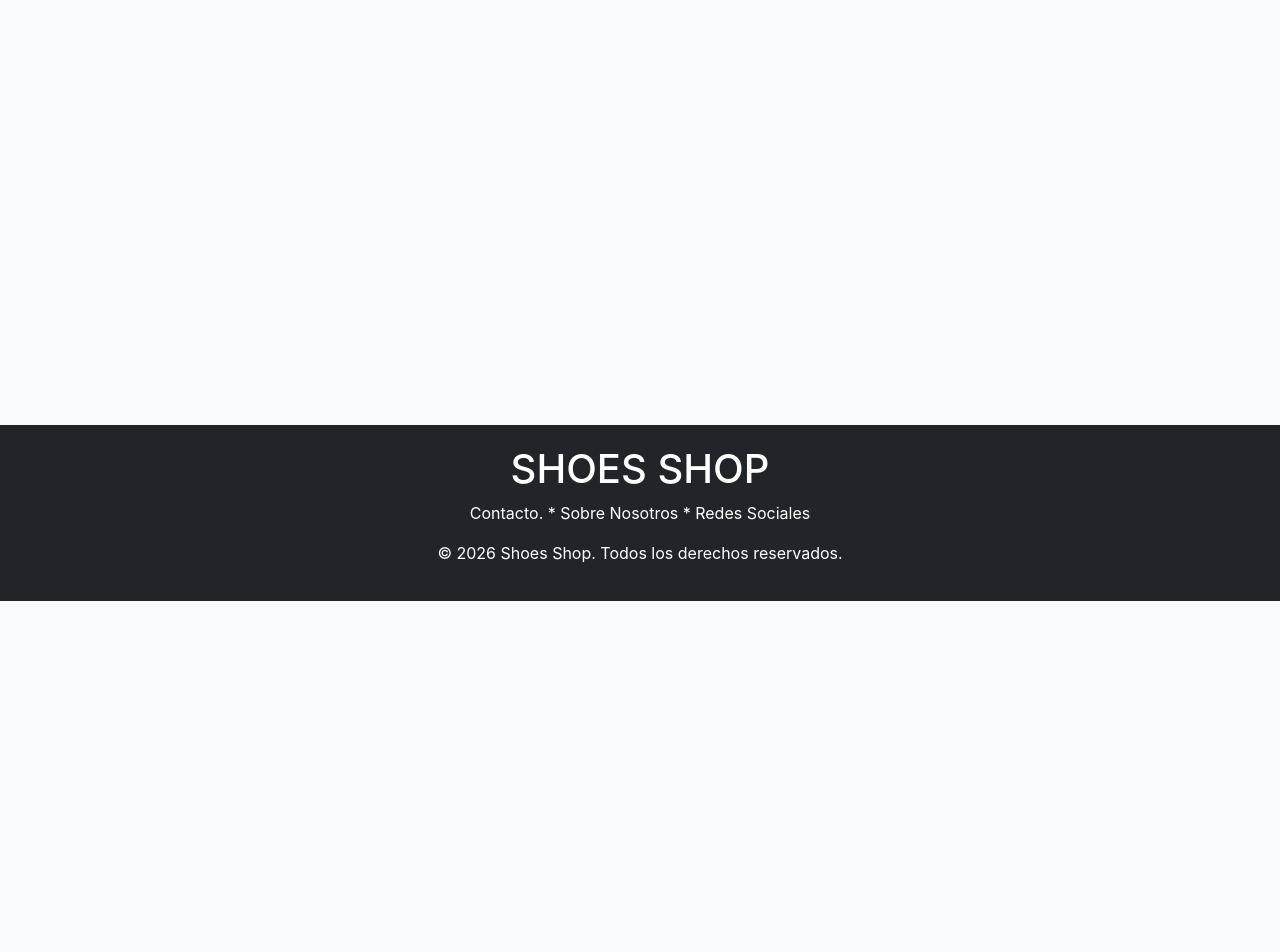
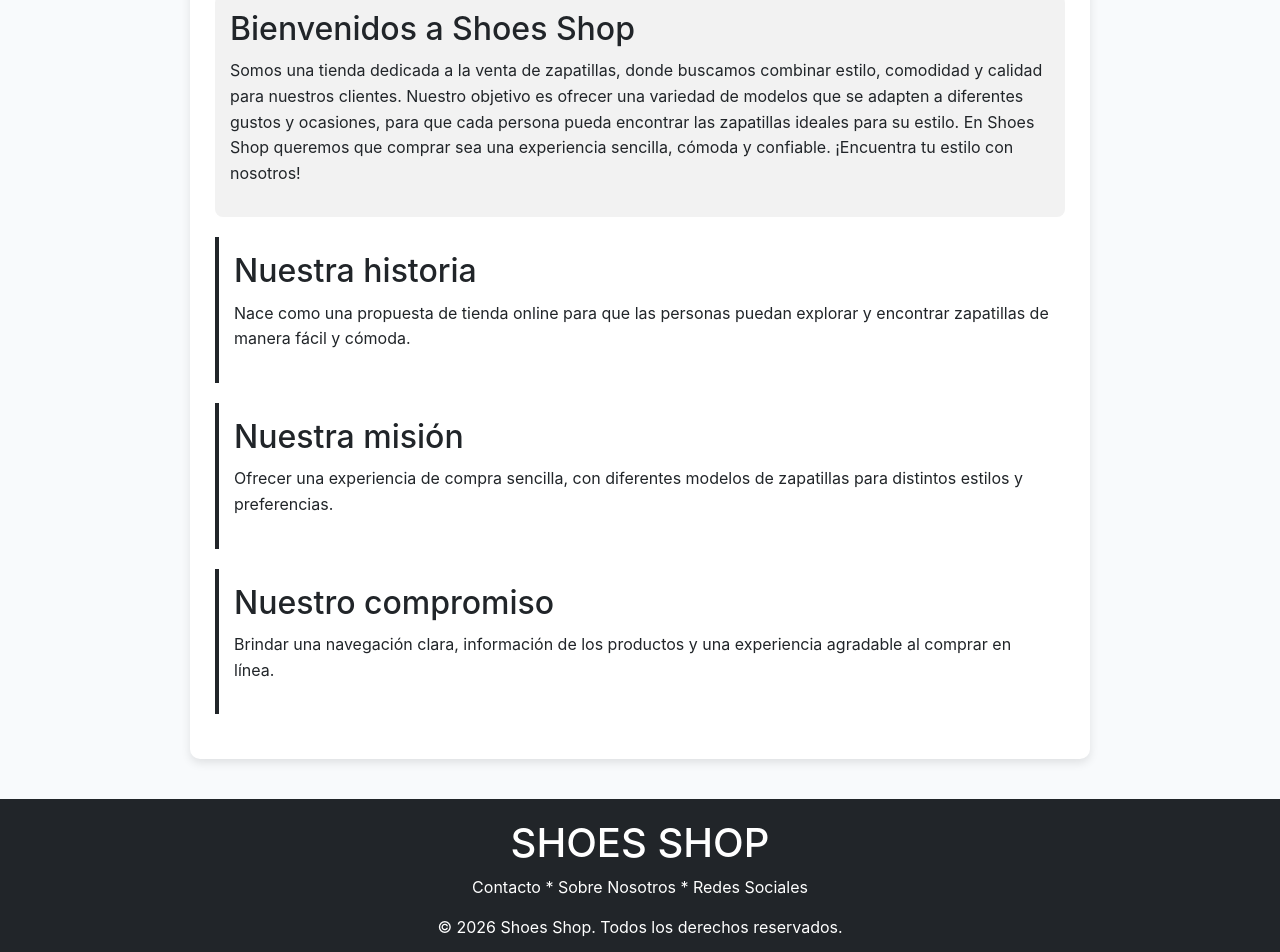
Before and after one commit to freddyrios23/shoes-shop-react, a React (Vite) app: page /About in a window 1280 px wide. Shown: the part 199-1151 px from the top of the page. Before the commit the page ends 800 px from the top, so only its background shows below. Built offline with nearby package versions, Linux system fonts and the light colour scheme.

Commit message:
Agregar pagina Sobre Nosotros

```diff
--- a/src/App.jsx
+++ b/src/App.jsx
@@ -1,11 +1,11 @@
 import React from "react";
 import { Routes, Route } from "react-router-dom";
 
-// Componentes principales de la aplicación
+
 import NavBar from "./components/organims/Navbar";
 import Footer from "./components/organims/Footer";
 
-// Páginas
+
 import Home from "./pages/Home";
 import Products from "./pages/Products";
 import ProductDetail from "./pages/ProductDetail";
@@ -15,6 +15,8 @@ import SuccessPay from "./pages/SuccessPay";
 import Login from "./pages/Login";
 import Register from "./pages/Register";
 import Adminmode from "./pages/AdminMode";
+import Contact from "./pages/Contact";
+import About from "./pages/About";
 
 function App() {
   return (
@@ -30,6 +32,8 @@ function App() {
         <Route path="/login" element={<Login />} />
         <Route path="/register" element={<Register />} />
         <Route path="/Adminmode" element={<Adminmode />} />
+        <Route path="/Contact" element={<Contact />}></Route>
+        <Route path="/About" element={<About />}></Route>
       </Routes>
       <Footer />
     </>
--- a/src/components/molecules/ProductCard.jsx
+++ b/src/components/molecules/ProductCard.jsx
@@ -50,12 +50,11 @@ function ProductCard({ product }) {
     return (
         <Card className="m-2 h-100">
             {/* Imagen del zapato */}
-            <Image
-                src={product.image}
-                alt={product.name}
-                className="card-img-top"
-            />
-
+                <Image
+                    src={product.image}
+                    alt={product.name}
+                    className="product-image"
+                />
             <Card.Body>
                 {/* Nombre, descripción y precio */}
                 <CardBody
--- a/src/components/organims/Footer.jsx
+++ b/src/components/organims/Footer.jsx
@@ -1,13 +1,34 @@
 import React from "react";
+import { Link } from "react-router-dom";
 import Text from "../atoms/Text";
 
-function Footer(){
+function Footer() {
     return (
-        <footer>
+        <footer className="footer">
+
+            {/* Nombre de la tienda */}
             <Text variant="h1">SHOES SHOP</Text>
-            <Text variant="p">Contacto. * Sobre Nosotros * Redes Sociales</Text>
-            <Text variant="p">© 2026 Shoes Shop. Todos los derechos reservados.</Text>
+
+            {/* Enlaces del footer */}
+            <Text variant="p">
+                <Link to="/Contact" className="footer-link">
+                    Contacto
+                </Link>
+                {" * "}
+                <Link to="/About" className="footer-link">
+                    Sobre Nosotros
+                </Link>
+                {" * "}
+                <a href="https://www.instagram.com/elarayax" className="footer-link">
+                    Redes Sociales
+                </a>
+            </Text>
+            {/* Derechos de autor */}
+            <Text variant="p">
+                © 2026 Shoes Shop. Todos los derechos reservados.
+            </Text>
         </footer>
-    )
-    }
+    );
+}
+
 export default Footer;
--- /dev/null
+++ b/src/pages/About.jsx
@@ -0,0 +1,45 @@
+import Text from "../components/atoms/Text";
+
+function About(){
+    return(
+        <div className="about-container">
+            {/* Título principal */}
+            <Text variant="h1">Sobre Nosotros</Text>
+
+            {/* Presentación de la tienda */}
+            <div className="about-intro">
+                <Text variant="h2">Bienvenidos a Shoes Shop</Text>
+                <Text variant="p">
+                    Somos una tienda dedicada a la venta de zapatillas, donde buscamos combinar estilo, comodidad y calidad para nuestros clientes.
+                    Nuestro objetivo es ofrecer una variedad de modelos que se adapten a diferentes gustos y ocasiones, para que cada persona pueda encontrar las zapatillas ideales para su estilo.
+                    En Shoes Shop queremos que comprar sea una experiencia sencilla, cómoda y confiable. ¡Encuentra tu estilo con nosotros!
+                </Text>
+            </div>
+
+            {/* Historia de la tienda */}
+            <div className="about-section">
+                <Text variant="h2">
+                    Nuestra historia
+                </Text>
+                <Text variant="p">
+                    Nace como una propuesta de tienda online para que las personas puedan explorar y encontrar zapatillas de manera fácil y cómoda.
+                </Text>
+            </div>
+
+            {/* Misión de la tienda */}
+            <div className="about-section">
+                <Text variant="h2">Nuestra misión</Text>
+                <Text variant="p">Ofrecer una experiencia de compra sencilla, con diferentes modelos de zapatillas para distintos estilos y preferencias.</Text>
+            </div>
+
+            {/* Compromiso con los clientes */}
+            <div className="about-section">
+                <Text variant="h2">Nuestro compromiso</Text>
+                <Text variant="p">Brindar una navegación clara, información de los productos y una experiencia agradable al comprar en línea.</Text>
+            </div>
+
+        </div>
+    )
+}
+
+export default About;
--- /dev/null
+++ b/src/pages/Contact.jsx
@@ -0,0 +1,55 @@
+import Text from "../components/atoms/Text";
+import { Input } from "../components/atoms/Input";
+import Button from "../components/atoms/Button";
+
+function Contact() {
+    return (
+        <>
+            <Text variant="h1" className="text-center mt-4">Contacto</Text>
+            <Text variant="p" className="text-center mt-4">
+                ¿Tienes alguna consulta sobre nuestros productos?
+                Estamos aquí para ayudarte y resolver tus dudas sobre Shoes Shop.
+            </Text>
+            <div className="contact-container">
+                <div className="contact-field">
+                    <Text variant="p">Nombre completo</Text>
+                    <Input
+                        type="text"
+                        placeholder="Escribe tu nombre"
+                    />
+                </div>
+                <div className="contact-field">
+                    <Text variant="p">Correo electrónico</Text>
+                    <Input
+                        type="email"
+                        placeholder="ejemplo@correo.com"
+                    />
+                </div>
+                <div className="contact-field">
+                    <Text variant="p">Asunto</Text>
+                    <Input
+                        type="text"
+                        placeholder="¿Sobre qué trata tu consulta?"
+                    />
+                </div>
+                <div className="contact-field">
+                    <Text variant="p">Mensaje</Text>
+                    <Input
+                        type="textarea"
+                        placeholder="Escribe tu mensaje aquí..."
+                    />
+                </div>
+                <Button
+                    variant="primary"
+                    className="contact-button"
+                    onClick={() => alert("Mensaje enviado")}
+                >
+                    Enviar
+                </Button>
+
+            </div>
+        </>
+    );
+}
+
+export default Contact;
--- a/src/pages/Home.jsx
+++ b/src/pages/Home.jsx
@@ -1,4 +1,3 @@
-
 import Text from "../components/atoms/Text";
 import ProductList from "../components/organims/ProductList";
 
@@ -6,17 +5,17 @@ function Home() {
     return (
         <>
             {/* Título principal de la página de inicio */}
-            <Text variant="h1" className="text-center mt-4">
+            <Text variant="h1" className="text-center mt-4 home-title">
                 Bienvenidos a Shoes Shop
             </Text>
 
             {/* Descripción de nuestra tienda */}
-            <Text variant="p" className="text-center">
+            <Text variant="p" className="text-center home-description">
                 Tu estilo, tus zapatillas. Encuentra el par perfecto para cada ocasión.
             </Text>
 
-            {/* Título de los productos destacados */}
-            <Text variant="h2" className="text-center mt-5">
+            {/* Título de la sección de productos destacados */}
+            <Text variant="h2" className="text-center featured-title">
                 Productos destacados
             </Text>
 
--- a/src/styles/global.css
+++ b/src/styles/global.css
@@ -314,3 +314,128 @@ footer p {
   flex-direction: column;
   padding: 16px;
 }
+
+/* contenido del home*/
+.home-title {
+    font-size: 42px;
+    font-weight: bold;
+    color: #171717;
+    margin-bottom: 20px;
+}
+
+/* Estilos para la descripción de la tienda */
+.home-description {
+    background-color: #f2f2f2; /* Color de fondo gris claro */
+    padding: 20px; /* Espacio interno alrededor del texto */
+    border-radius: 8px; /* Redondea las esquinas */
+}
+
+/* Estilos del título de productos destacados */
+.featured-title {
+    font-size: 32px;
+    font-weight: bold;
+    color: #171717;
+    margin-top: 10px;
+    margin-bottom: 25px;
+}
+
+/* Estilos para las imágenes de los productos */
+.product-image {
+    width: 100%;         /* Ocupa el ancho disponible */
+    height: 220px;       /* Todas tendrán la misma altura */
+    object-fit: contain; /* Muestra la zapatilla completa */
+    padding: 10px;       /* Deja espacio alrededor */
+}
+
+/* Footer de la tienda */
+.footer {
+    background-color: #212529;
+    color: white;
+    text-align: center;
+    padding: 20px;
+}
+
+/* Enlaces del footer */
+.footer-link {
+    color: white;
+    text-decoration: none;
+}
+
+.footer-link:hover {
+    color: #cccccc;
+    text-decoration: underline;
+}
+
+
+/* Página de contacto */
+.contact-container {
+    width: 100%;
+    max-width: 750px;
+    box-sizing: border-box;
+    margin: 40px auto;
+    padding: 30px;
+    background-color: white;
+    border-radius: 12px;
+    box-shadow: 0 4px 12px rgba(0, 0, 0, 0.1);
+}
+
+/* Separamos los campos */
+.contact-field {
+    margin-bottom: 16px;
+}
+
+/* Ajustamos los campos del formulario */
+.contact-field .form-control {
+    width: 100%;
+    box-sizing: border-box;
+}
+
+/* Botón de contacto */
+.contact-button {
+    width: 100%;
+    margin-top: 15px;
+}
+
+
+
+/* Página Sobre Nosotros */
+.about-container {
+    width: 90%;
+    max-width: 900px;
+    margin: 40px auto;
+    padding: 25px;
+    background-color: white;
+    border-radius: 10px;
+    box-shadow: 0 4px 10px rgba(0, 0, 0, 0.1);
+}
+
+/* Título principal */
+.about-container h1 {
+    text-align: center;
+    margin-bottom: 25px;
+}
+
+/* Presentación */
+.about-intro {
+    padding: 15px;
+    margin-bottom: 20px;
+    background-color: #f2f2f2;
+    border-radius: 8px;
+}
+
+/* Títulos de las secciones */
+.about-container h2 {
+    margin-bottom: 10px;
+}
+
+/* Historia, misión y compromiso */
+.about-section {
+    margin-bottom: 20px;
+    padding: 15px;
+    border-left: 4px solid #212529;
+}
+
+/* Texto */
+.about-container p {
+    line-height: 1.6;
+}
```
